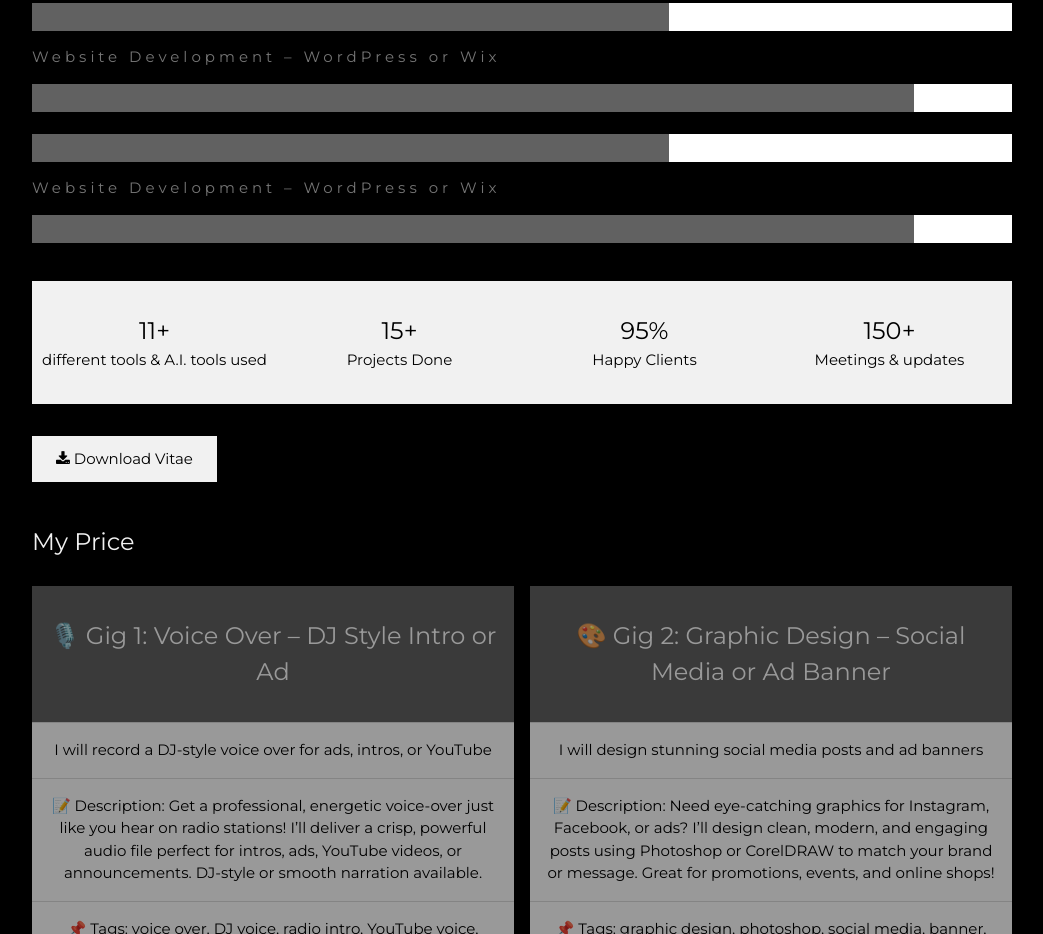
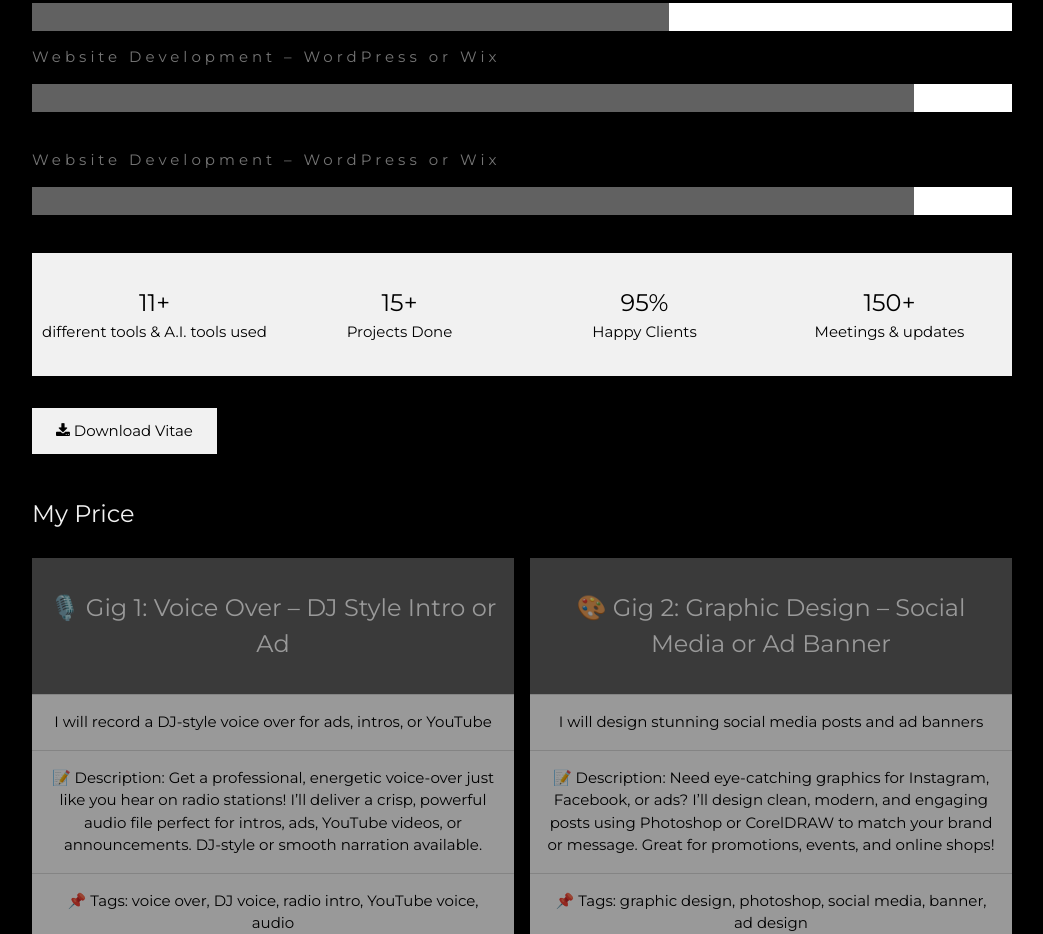
Before and after one commit to KuyzzD/portfolio, a plain HTML site: page index.html in a window 1280 px wide. Shown: the part 1419-2353 px from the top of the page, without its empty margins (178-1221 px from the left). Drawn offline with nearby package versions, Linux system fonts and the light colour scheme.

Commit message:
Update index.html

```diff
--- a/index.html
+++ b/index.html
@@ -75,8 +75,7 @@ I’m a passionate creative professional with a love for design, editing, and vo
     <div class="w3-white">
       <div class="w3-dark-grey" style="height:28px;width:85%"></div>
     </div>
-    <p class="w3-wide">Voice Over – DJ Style Intro or Ad
-</p>
+    <p class="w3-wide">Voice Over – DJ Style Intro or Ad</p>
     <div class="w3-white">
       <div class="w3-dark-grey" style="height:28px;width:65%"></div>
     </div>
@@ -85,9 +84,7 @@ I’m a passionate creative professional with a love for design, editing, and vo
       <div class="w3-dark-grey" style="height:28px;width:90%"></div>
     </div><br>
 
-    <div class="w3-white">
-      <div class="w3-dark-grey" style="height:28px;width:65%"></div>
-    </div>
+
     <p class="w3-wide">Website Development – WordPress or Wix</p>
     <div class="w3-white">
       <div class="w3-dark-grey" style="height:28px;width:90%"></div>
```
